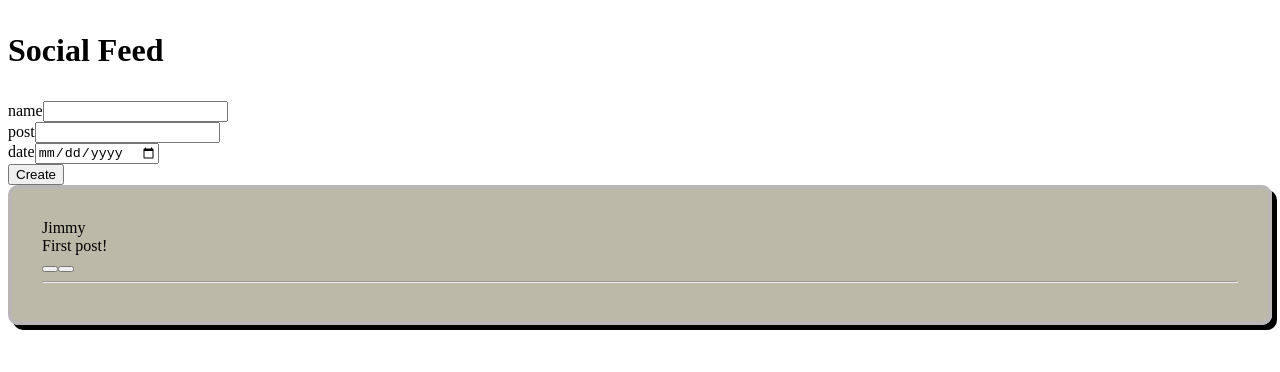
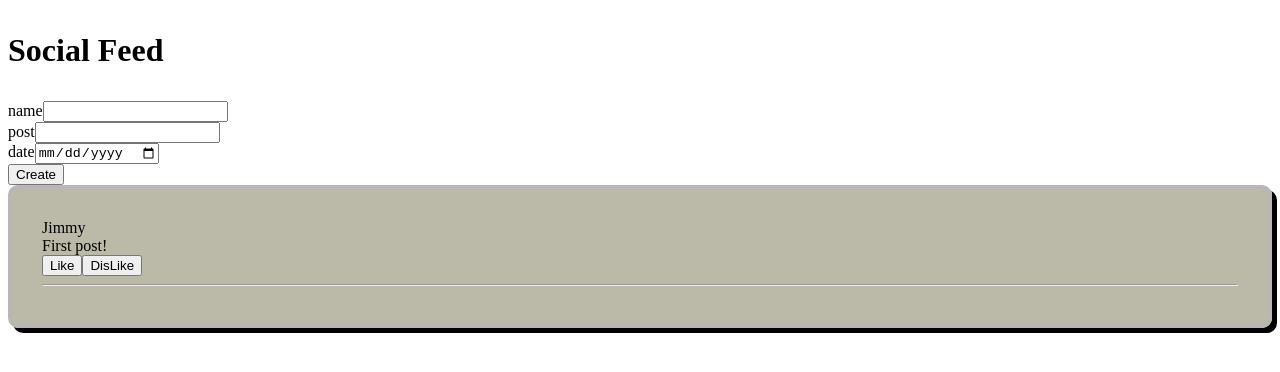
Before and after one commit to JimAdediran/SocialFeed, a React (Create React App) app: page / in a window 1280 px wide. Shown: the top 372 px of the page. Built offline with nearby package versions, Linux system fonts and the light colour scheme.

Commit message:
Like and dislike buttons functioning

```diff
--- a/src/components/Button/Button.css
+++ b/src/components/Button/Button.css
@@ -1,9 +1,10 @@
-.inactive{
-    color: grey
-}
 .dislikeactive{
     color: red
 }
 .likeactive{
     color: green
 }
+.button{
+    display: flex;
+    align-items: center;
+}
--- a/src/components/Button/Button.jsx
+++ b/src/components/Button/Button.jsx
@@ -26,15 +26,15 @@ const Custombutton = (props) => {
       };
 
       return (
+        <div className="button" id = "button">
         <div>
-          <button className="likeinactive" type="button" onClick={likeHandleClick}>
+            <button className={likePostButton} onClick={likeHandleClick} name="like" id="like">Like</button>
+        </div>
+        <div>
+        <button className={dislikePostButton} onClick={dislikeHandleClick} name="dislike" id="dislike">DisLike</button>
+        </div>
+        </div>
 
-          </button>
-
-          <button className="dislikeinactive" type="button" onClick={dislikeHandleClick}>
-
-          </button>
-        </div>
       );
     };
 
```
